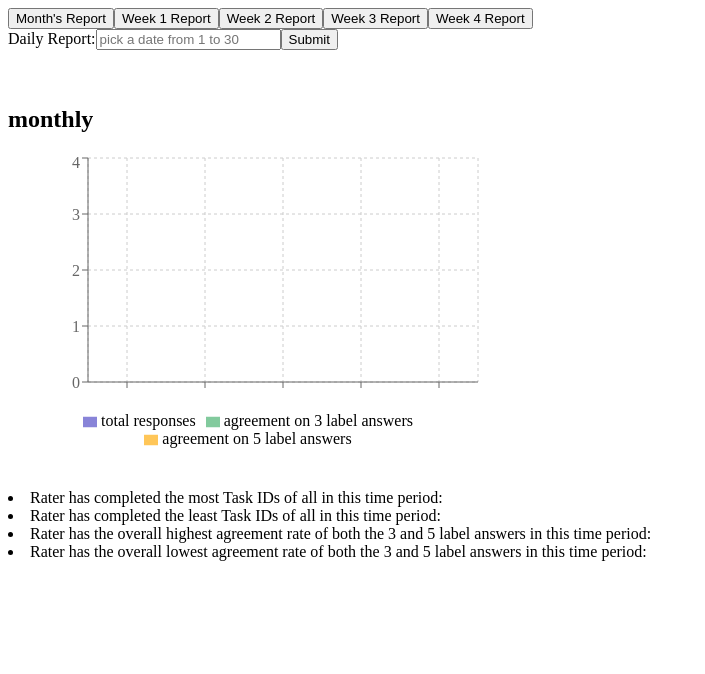
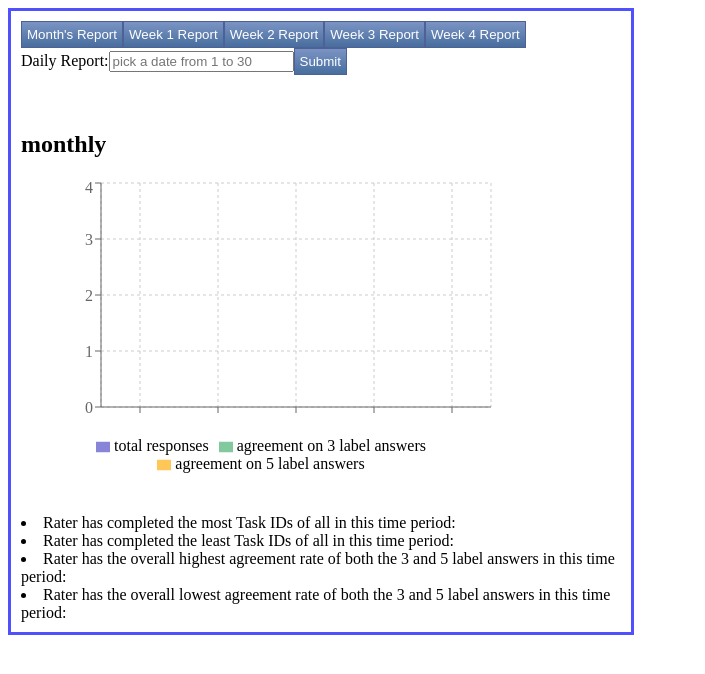
Before and after one commit to arashcodes/data-challange, a React app: page / in a window 1280 px wide. Shown: the top 674 px of the page, without its empty margins (0-705 px from the left). Built offline with nearby package versions, Linux system fonts and the light colour scheme; no server answers; the HTML template or start-up script is replaced by a standard one.

Commit message:
Add border and button style and fix daily report clear input bug

```diff
--- a/client/src/components/App.jsx
+++ b/client/src/components/App.jsx
@@ -2,6 +2,31 @@ import React from 'react';
 import Report from './Report.jsx';
 import Stats from './Stats.jsx';
 import axios from 'axios';
+
+const appStyle = {
+  padding: '10px',
+  width: '600px',
+  border_radius: '21px 21px 21px 21px',
+  _moz_border_radius: '21px 21px 21px 21px',
+  _webkit_border_radius: '21px 21px 21px 21px',
+  border: '3px solid #5150ff',
+}
+
+const buttonStyle = {
+  box_shadow: '0px 0px 0px 2px #9fb4f2',
+	background: 'linear-gradient(to bottom, #7892c2 5%, #476e9e 100%)',
+	background_color: '#7892c2',
+	border_radius: '10px',
+	border: '1px solid #4e6096',
+	display: 'inline-block',
+	cursor: 'pointer',
+	color: '#ffffff',
+	font_family: 'Arial',
+	font_size: '10px',
+	padding: '5px 5px',
+	text_decoration: 'none',
+	text_shadow: '0px 1px 0px #283966',
+}
 
 class App extends React.Component {
   constructor(props) {
@@ -226,7 +251,9 @@ class App extends React.Component {
       alert('Invalid input')
       return null;
     }
+
     let day;
+
     if (this.state.day < '10') {
       day = 0 + this.state.day;
     } else {
@@ -249,6 +276,7 @@ class App extends React.Component {
         this.findLeastResponsiveUser();
         this.findHighestAgreementRate();
         this.findLowestAgreementRate();
+        this.setState({day: ''});
       })
     })
     .catch(err => {
@@ -285,18 +313,18 @@ class App extends React.Component {
 
   render() {
     return(
-      <div>
-        <button onClick={this.changeViewToMonthly}>Month's Report</button>
-        <button onClick={this.getWeek1}>Week 1 Report</button>
-        <button onClick={this.getWeek2}>Week 2 Report</button>
-        <button onClick={this.getWeek3}>Week 3 Report</button>
-        <button onClick={this.getWeek4}>Week 4 Report</button>
+      <div style={appStyle} >
+        <button style={buttonStyle} onClick={this.changeViewToMonthly}>Month's Report</button>
+        <button style={buttonStyle} onClick={this.getWeek1}>Week 1 Report</button>
+        <button style={buttonStyle} onClick={this.getWeek2}>Week 2 Report</button>
+        <button style={buttonStyle} onClick={this.getWeek3}>Week 3 Report</button>
+        <button style={buttonStyle} onClick={this.getWeek4}>Week 4 Report</button>
         <form onSubmit={this.handleDailySubmit} >
           <label>
             Daily Report:
             <input type="text" name="day" placeholder="pick a date from 1 to 30" onChange={this.handleChange} value={this.state.day} />
           </label>
-          <input type="submit" value="Submit" />
+          <input style={buttonStyle} type="submit" value="Submit" />
         </form>
         <br />
         <br />
--- a/client/src/components/Report.jsx
+++ b/client/src/components/Report.jsx
@@ -8,9 +8,7 @@ class Report extends PureComponent {
   constructor(props) {
     super(props);
 
-    this.state = {
-
-    }
+    this.state = {}
 
     this.sortData = this.sortData.bind(this);
   }
```
Also changed, not shown: 1 other file (tests, documents, lock files or other folders).
